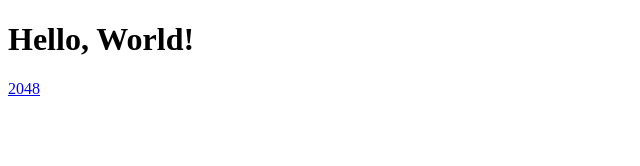
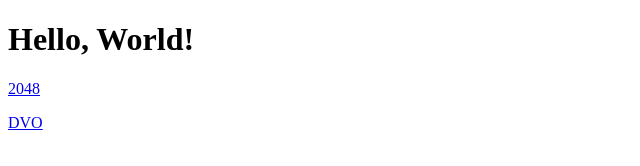
Before and after one commit to sbwoodside/sbwoodside.github.io, a plain HTML site: page index.html in a window 1280 px wide. Shown: the full height of the page, 0-640 px from the left. Drawn offline with Linux system fonts and the light colour scheme.

Commit message:
Added DVO.

```diff
--- a/index.html
+++ b/index.html
@@ -3,5 +3,6 @@
 <body>
 <h1>Hello, World!</h1>
 <p><a href="/2048">2048</a></p>
+<p><a href="/DVO">DVO</a></p>
 </body>
 </html>
```
Also changed, not shown: 1 other file.
